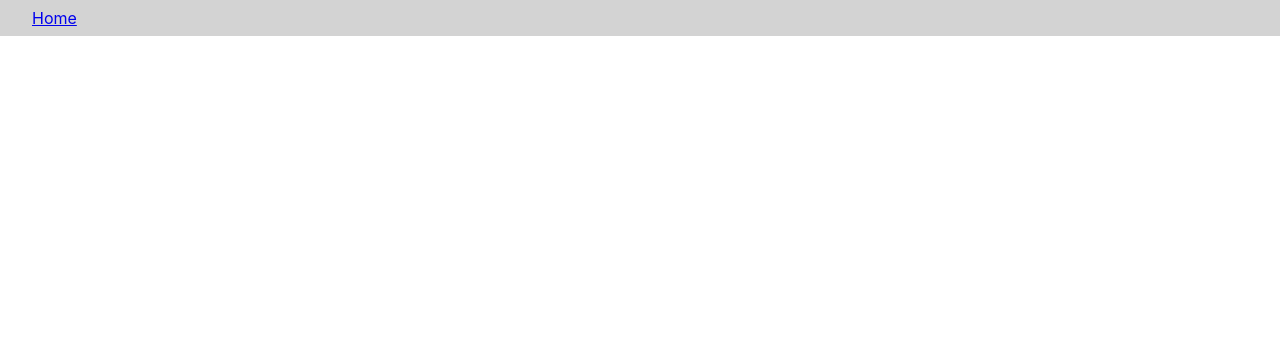
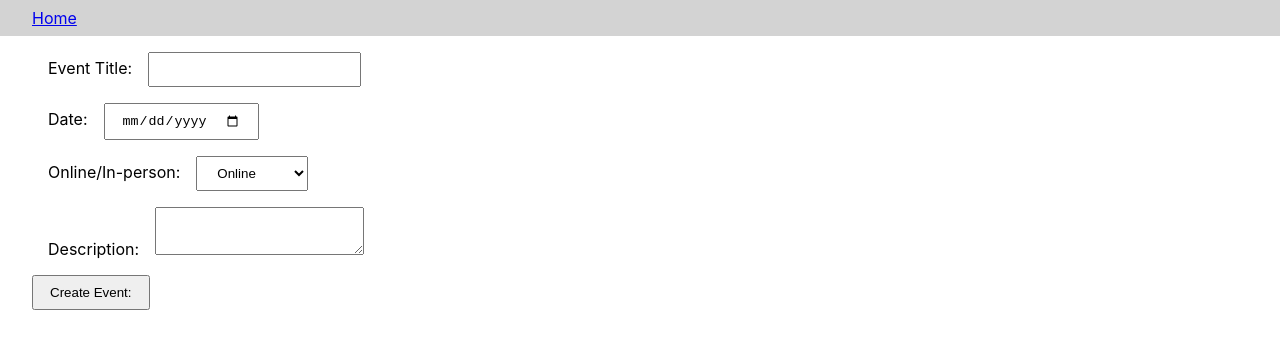
Before and after one commit to javiernicolasadan/SkillHubFrontJNA, a React (Vite) app: page /addevent in a window 1280 px wide. Before the commit this address had no page. Shown: the top 348 px of the page. Built offline with nearby package versions, Linux system fonts and the light colour scheme.

Commit message:
forms addevent addskill

```diff
--- a/src/App.jsx
+++ b/src/App.jsx
@@ -4,6 +4,8 @@ import Navbar from './components/Navbar'
 import Homepage from './pages/Homepage'
 import Signup from './pages/Signup'
 import Login from './pages/Login'
+import AddSkill from './pages/AddSkill'
+import AddEvent from './pages/AddEvent'
 
 function App() {
 
@@ -14,7 +16,10 @@ function App() {
       <Routes>
         <Route path='/' element={<Homepage/>}/>
         <Route path='/signup' element={<Signup/>}/>
-        <Route path='/signup' element={<Login/>}/>
+        <Route path='/login' element={<Login/>}/>
+        <Route path='/addskill' element={<AddSkill/>} />
+        <Route path='/addevent' element={<AddEvent/>}/>
+
       </Routes>
     </>
   )
--- /dev/null
+++ b/src/pages/AddEvent.jsx
@@ -0,0 +1,46 @@
+import { useState } from "react"
+
+export default function AddEvent() {
+
+    const  [newTitle, setTitle] = useState("")
+    const  [newDate, setDate] = useState("")
+    const  [newLocationType, setLocatioType] = useState("online")
+    const  [newDescription, setDescription] = useState("")
+
+    const handleSubmit = (e) => {
+        e.preventDefault()
+        console.log("New Event created:", newTitle, newDate, newLocationType, newDescription)
+      }
+
+  return (
+    <form onSubmit={handleSubmit}>
+       <div>
+         <label>Event Title:</label>
+         <input type="text" name="title" value={newTitle} onChange={(e) => setTitle(e.target.value)} required></input>
+       </div>
+
+       <div>
+        <label>Date:</label>
+        <input type="date" name="date" value={newDate} onChange={(e) => setDate(e.target.value)} required></input>
+       </div>
+
+       <div>
+        <label>Online/In-person:</label>
+        <select type="text" name="locationType" value={newLocationType} onChange={(e) => setLocatioType(e.target.value)} required>
+            <option value="online">Online</option>
+            <option value="in-person">In-Person</option>
+         </select>
+       </div>
+
+       <div>
+        <label>Description:</label>
+        <textarea type="text" name="description" value={newDescription} onChange={(e) => setDescription(e.target.value)} required></textarea>
+       </div>
+
+       <div>
+        <button type="submit">Create Event:</button>
+       </div>
+
+    </form>
+  )
+}
--- /dev/null
+++ b/src/pages/AddSkill.jsx
@@ -0,0 +1,49 @@
+import { useState } from "react"
+
+export default function AddSkill() {
+
+    const [newCategory, setCategory] = useState("Other")
+    const [newTitle, setTitle] = useState("")
+    const [newDescription, setDescription] = useState("")
+
+    const handleSubmit = (e) => {
+        e.preventDefault()
+
+        console.log("New Skill created:", newCategory, newTitle, newDescription)
+      }
+
+  return (
+    <form onSubmit={handleSubmit}>
+       <div>
+         <label>Category:</label>
+         <select name="category" value={newCategory} onChange={(e) => setCategory(e.target.value)} required>
+         <option value="Other">Other</option>
+         <option value="Music">Music</option>
+         <option value="Photography">Photography</option>
+         <option value="Coding">Coding</option>
+         <option value="Cooking">Cooking</option>
+         <option value="Gardering">Gardering</option>
+         <option value="Beauty">Beauty</option>
+         <option value="Domestic-Skills">Domestic-Skills</option>
+         <option value="Languages">Languages</option>
+         </select>
+       </div>
+
+       <div>
+        <label>Skill Title:</label>
+        <input type="text" name="title" value={newTitle} onChange={(e) => setTitle(e.target.value)} required></input>
+       </div>
+
+       <div>
+        <label>Description:</label>
+        <textarea type="text" name="description" value={newDescription} onChange={(e) => setDescription(e.target.value)} required></textarea>
+       </div>
+
+       <div>
+        <button type="submit">Submit Skill:</button>
+       </div>
+
+    </form>
+
+  )
+}
```
